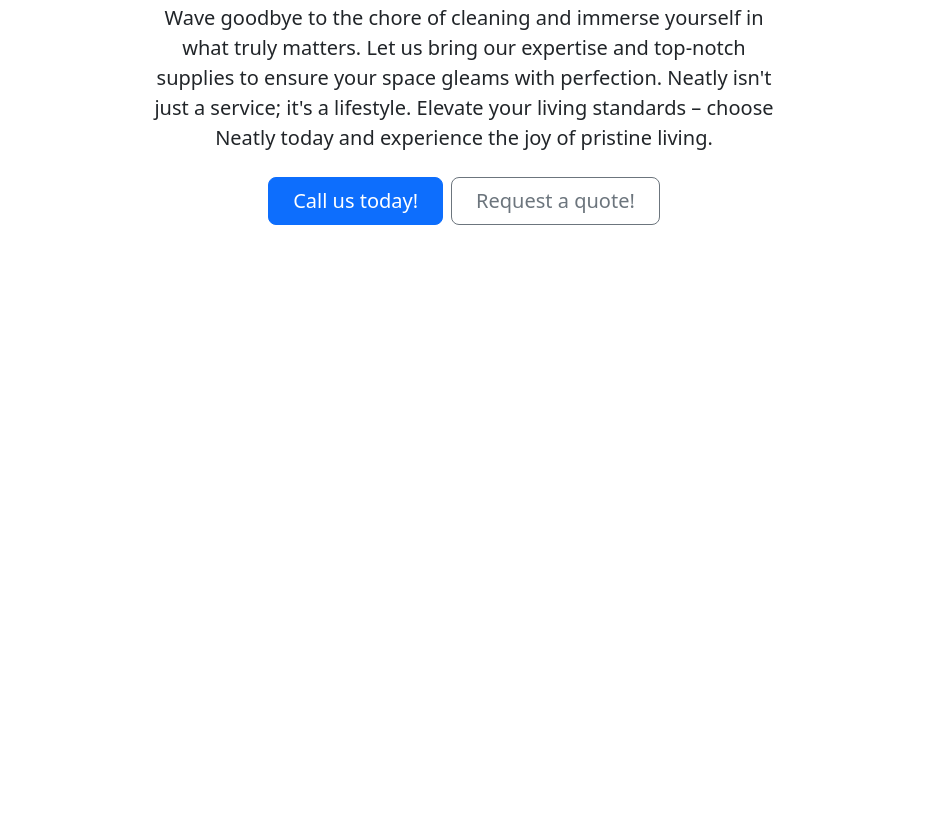
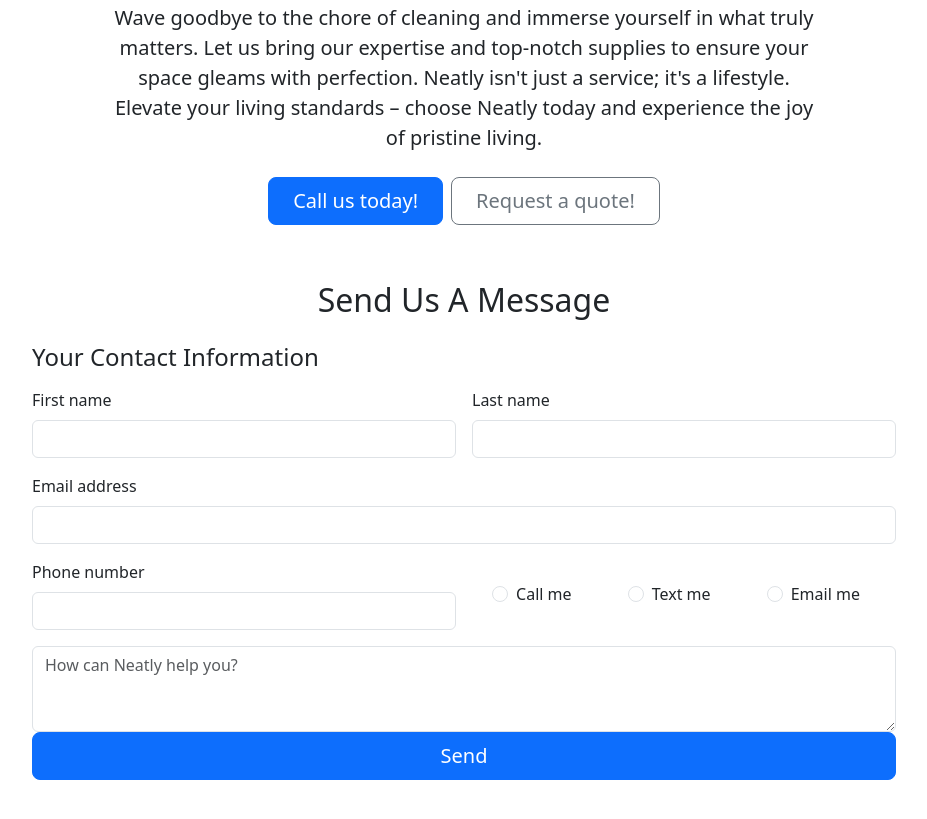
Before and after one commit to iccir919/neatly, a plain HTML site: page index.html in a window 1280 px wide. Shown: the part 377-1196 px from the top of the page, without its empty margins (176-1103 px from the left). Before the commit the page ends 800 px from the top, so only its background shows below. Drawn offline with nearby package versions, Linux system fonts and the light colour scheme.

Commit message:
Project restart. Add nav bar, hero, and contact form

```diff
--- a/index.html
+++ b/index.html
@@ -26,7 +26,7 @@
         <link href="https://cdn.jsdelivr.net/npm/bootstrap@5.3.1/dist/css/bootstrap.min.css" rel="stylesheet" integrity="sha384-4bw+/aepP/YC94hEpVNVgiZdgIC5+VKNBQNGCHeKRQN+PtmoHDEXuppvnDJzQIu9" crossorigin="anonymous">
     </head>
     <body>
-        <div class="col-lg-8 mx-auto p-4 py-md-5">
+        <div class="col-lg-9 mx-auto p-4 py-md-5">
             <header class="d-flex align-items-center pb-3 mb-5 border-bottom"">
                 <a href="/" class="d-flex align-items-center text-body-emphasis text-decoration-none">
                     <img class="bi me-2" src="images/blue_logo.png"  width="25" height="32" alt="Neatly logo">
@@ -35,7 +35,7 @@
             </header>
 
             <main>
-                <div class="px-4 py-3 my-5 text-center">
+                <div class="container-fluid px-4 py-3 text-center">
                     <img class="d-block mx-auto mb-4" src="images/full_logo_image.png" alt="" width="225" height="135">
                     <h1 class="display-6 text-body-emphasis">"A clean home is a happy home"</h1>
                     <div class="col-lg-10 mx-auto">
@@ -46,6 +46,48 @@
                         </div>
                     </div>
                 </div>
+                <div class="container px-4 py-3">
+                    <h2 class="text-center my-4">Send Us A Message</h2>
+                    <form   action="https://formspree.io/f/xjvqrwlr" method="POST">
+                        <h4 class="mb-3">Your Contact Information</h4>
+                        <div class="row g-3">
+                            <div class="col-sm-6">
+                                <label for="firstName" class="form-label">First name</label>
+                                <input type="text" class="form-control" id="firstName" name="firstName" required>
+                            </div>
+                            <div class="col-sm-6">
+                                <label for="lastName" class="form-label">Last name</label>
+                                <input type="text" class="form-control" id="lastName" name="lastName" required>
+                            </div>
+                            <div class="col-12">
+                                <label for="email" class="form-label">Email address</label>
+                                <input type="email" class="form-control" id="email" name="email" required>
+                            </div>
+                            <div class="col-md-6">
+                                <label for="phone" class="form-label">Phone number</label>
+                                <input type="tel" class="form-control" id="phone" name="phone">
+                            </div>
+                            <div class="col-md-6 d-flex align-items-center justify-content-around">
+                                <div class="form-check form-check-inline">
+                                    <input class="form-check-input" type="radio" name="contactMethod" id="contactPhone">
+                                    <label class="form-check-label" for="contactPhone">Call me</label>
+                                </div>
+                                <div class="form-check form-check-inline">
+                                    <input class="form-check-input" type="radio" name="contactMethod" id="contactText">
+                                    <label class="form-check-label" for="contactText">Text me</label>
+                                </div>
+                                <div class="form-check form-check-inline">
+                                    <input class="form-check-input" type="radio" name="contactMethod" id="contactEmail">
+                                    <label class="form-check-label" for="contactEmail">Email me</label>
+                                </div>
+                            </div>
+                            <div class="col-12">
+                                <textarea class="form-control" id="message" name="message" rows="3" placeholder="How can Neatly help you?"></textarea>
+                            </div>
+                        </div>
+                        <button class="w-100 btn btn-primary btn-lg" type="submit">Send</button>
+                    </form>
+                </div>
             </main>
 
         </div>
```
